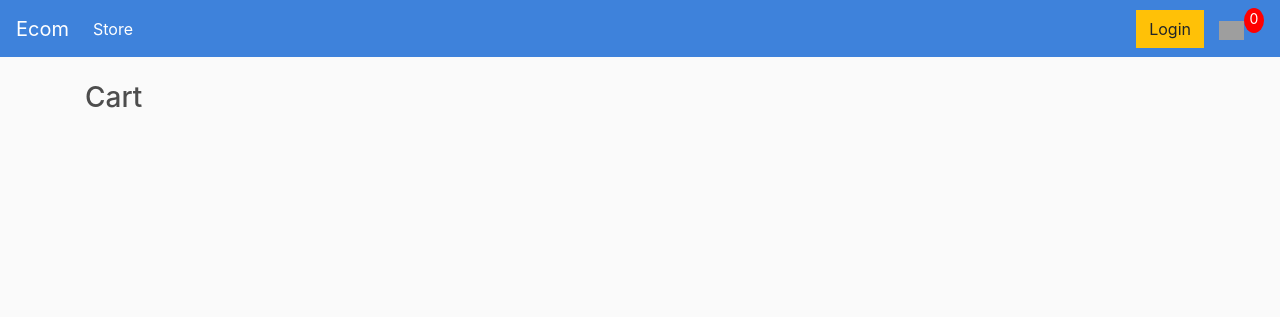
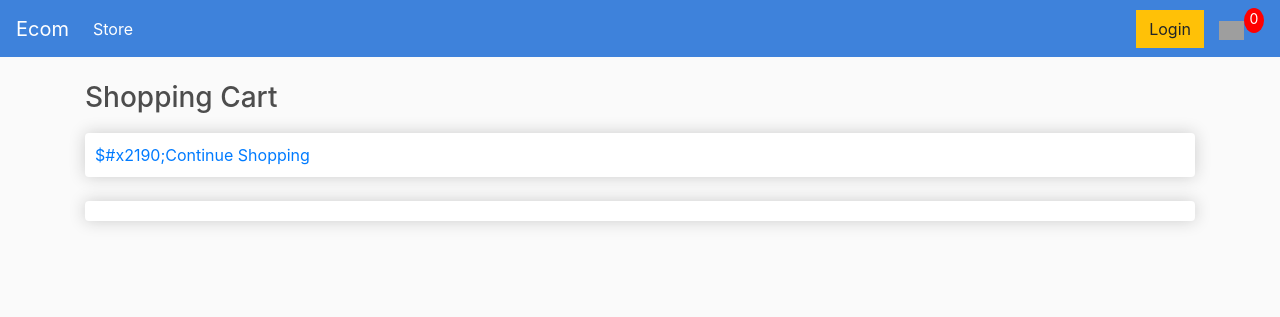
Before and after one commit to utsavlamgade/ecomStore, a Django app: template store/templates/store/cart.html in a window 1280 px wide. Shown: the top 317 px of the page. Run offline with Django 3.2, Linux system fonts and the light colour scheme; the template is opened without the code that fills it, so the values that code supplies are empty; some libraries are stand-ins or nearby versions; grey boxes are pictures that could not be loaded.

Commit message:
updating cart

```diff
--- a/store/templates/store/cart.html
+++ b/store/templates/store/cart.html
@@ -2,5 +2,22 @@
 {% load static %}
 {% block content %}
 
-<h3>Cart</h3>
+<h3>Shopping Cart</h3>
+
+<div class="row">
+    <div class="col-lg-12">
+        <div class="box-element">
+            <a href="">$#x2190;Continue Shopping</a>
+
+        </div>
+
+        <br>
+
+        <div class="box-element">
+
+        </div>
+
+    </div>
+</div>
+
 {% endblock content %}
--- a/store/templates/store/store.html
+++ b/store/templates/store/store.html
@@ -9,6 +9,8 @@
                 <h6><strong>Product</strong></h6>
                 <hr>
                 <button class="btn btn-outline-secondary add-btn">Add to Cart</button>
+                <a class="btn btn-outline-success" href="#">View</a>
+                <h4 style="display: inline-block; float: right">$1299</h4>
             </div>
         </div>
 
@@ -18,6 +20,8 @@
                 <h6><strong>Product</strong></h6>
                 <hr>
                 <button class="btn btn-outline-secondary add-btn">Add to Cart</button>
+                <a class="btn btn-outline-success" href="#">View</a>
+                <h4 style="display: inline-block; float: right">$2399</h4>
             </div>
         </div>
 
@@ -27,6 +31,8 @@
                 <h6><strong>Product</strong></h6>
                 <hr>
                 <button class="btn btn-outline-secondary add-btn">Add to Cart</button>
+                <a class="btn btn-outline-success" href="#">View</a>
+                <h4 style="display: inline-block; float: right">$3499</h4>
             </div>
         </div>
 
```
